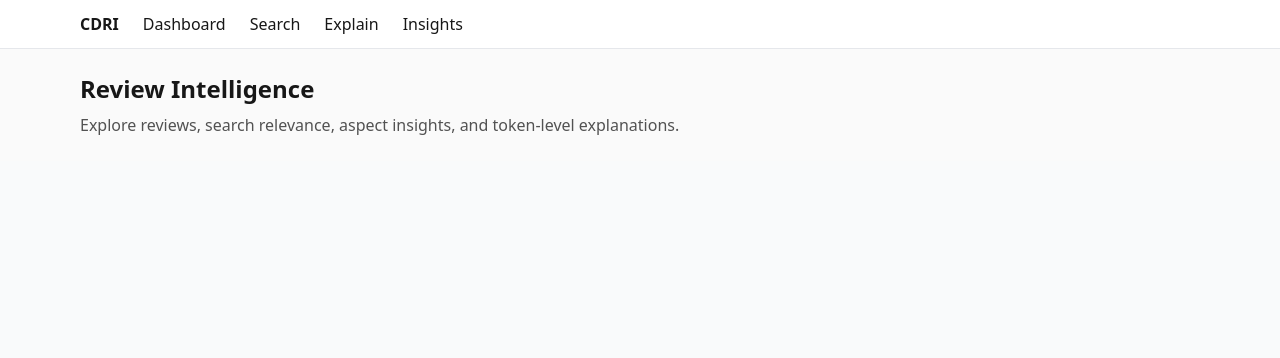
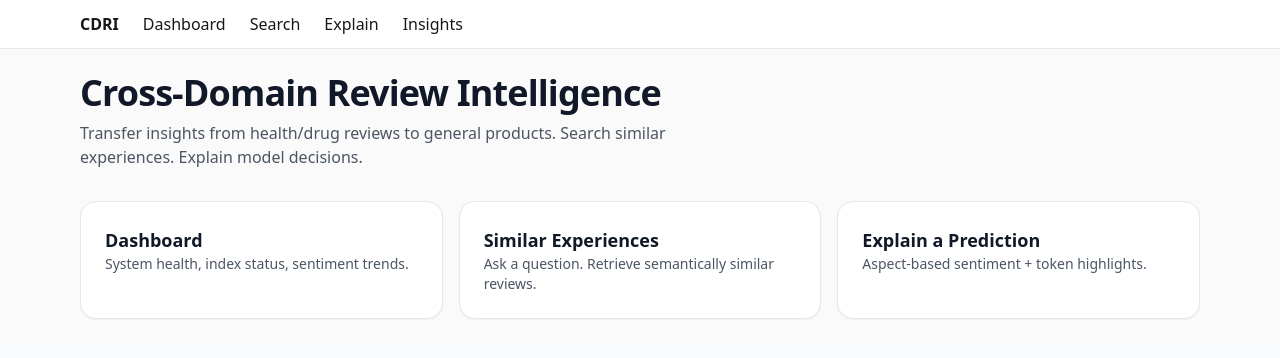
Before and after one commit to AdityaB09/cdri-frontend, a Next.js app: page / in a window 1280 px wide. Shown: the top 358 px of the page. Built offline with nearby package versions, Linux system fonts and the light colour scheme.

Commit message:
Update page.tsx

```diff
--- a/src/app/page.tsx
+++ b/src/app/page.tsx
@@ -1,10 +1,47 @@
-export default function Page() {
+export default function Home() {
   return (
-    <div className="space-y-2">
-      <h1 className="text-2xl font-semibold">Review Intelligence</h1>
-      <p className="text-neutral-600">
-        Explore reviews, search relevance, aspect insights, and token-level explanations.
-      </p>
-    </div>
+    <section className="space-y-8">
+      <header className="space-y-2">
+        <h1 className="text-4xl font-extrabold tracking-tight text-gray-900">
+          Cross-Domain Review Intelligence
+        </h1>
+        <p className="max-w-2xl text-base text-gray-600">
+          Transfer insights from health/drug reviews to general products.
+          Search similar experiences. Explain model decisions.
+        </p>
+      </header>
+
+      <div className="grid gap-4 md:grid-cols-3">
+        <a
+          href="/dashboard"
+          className="rounded-2xl border bg-white p-6 shadow-sm hover:shadow-md hover:bg-gray-50 transition"
+        >
+          <div className="text-lg font-semibold text-gray-900">Dashboard</div>
+          <div className="text-sm text-gray-600">
+            System health, index status, sentiment trends.
+          </div>
+        </a>
+
+        <a
+          href="/search"
+          className="rounded-2xl border bg-white p-6 shadow-sm hover:shadow-md hover:bg-gray-50 transition"
+        >
+          <div className="text-lg font-semibold text-gray-900">Similar Experiences</div>
+          <div className="text-sm text-gray-600">
+            Ask a question. Retrieve semantically similar reviews.
+          </div>
+        </a>
+
+        <a
+          href="/explain"
+          className="rounded-2xl border bg-white p-6 shadow-sm hover:shadow-md hover:bg-gray-50 transition"
+        >
+          <div className="text-lg font-semibold text-gray-900">Explain a Prediction</div>
+          <div className="text-sm text-gray-600">
+            Aspect-based sentiment + token highlights.
+          </div>
+        </a>
+      </div>
+    </section>
   );
 }
```
